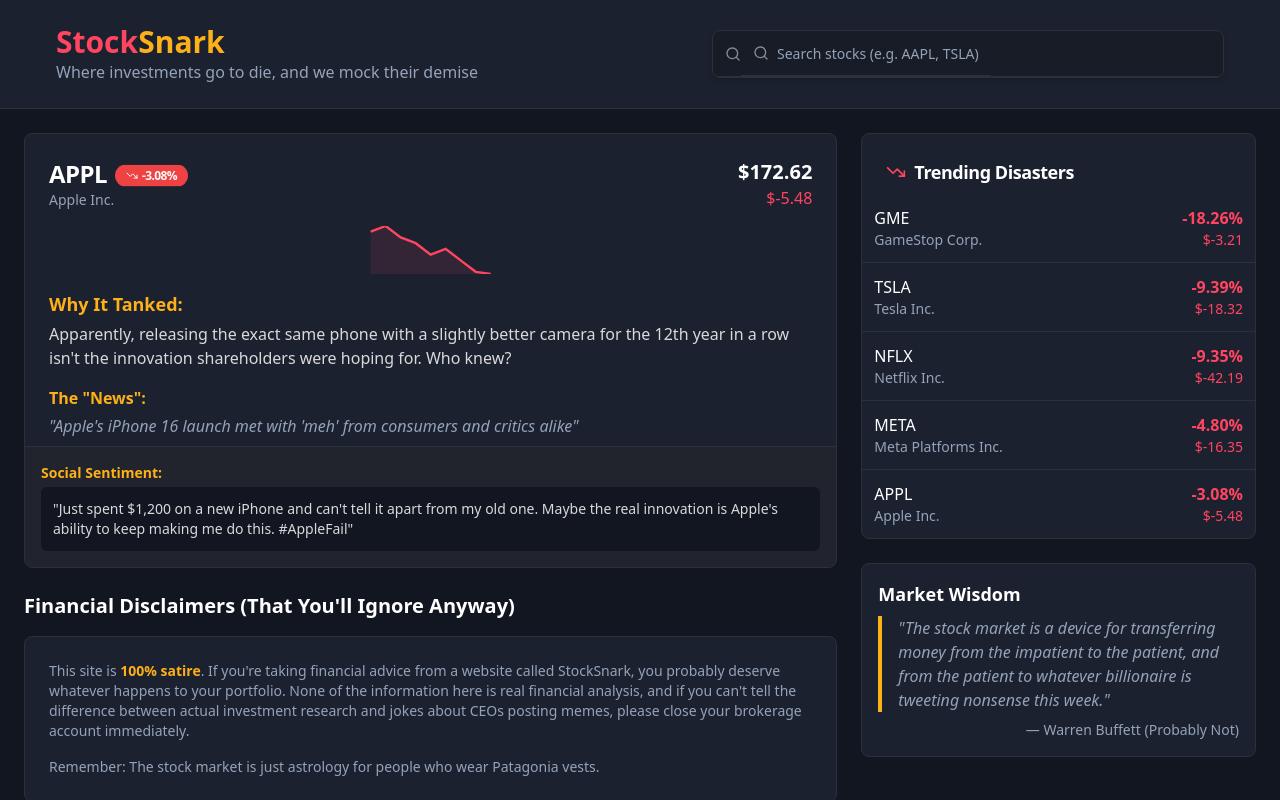
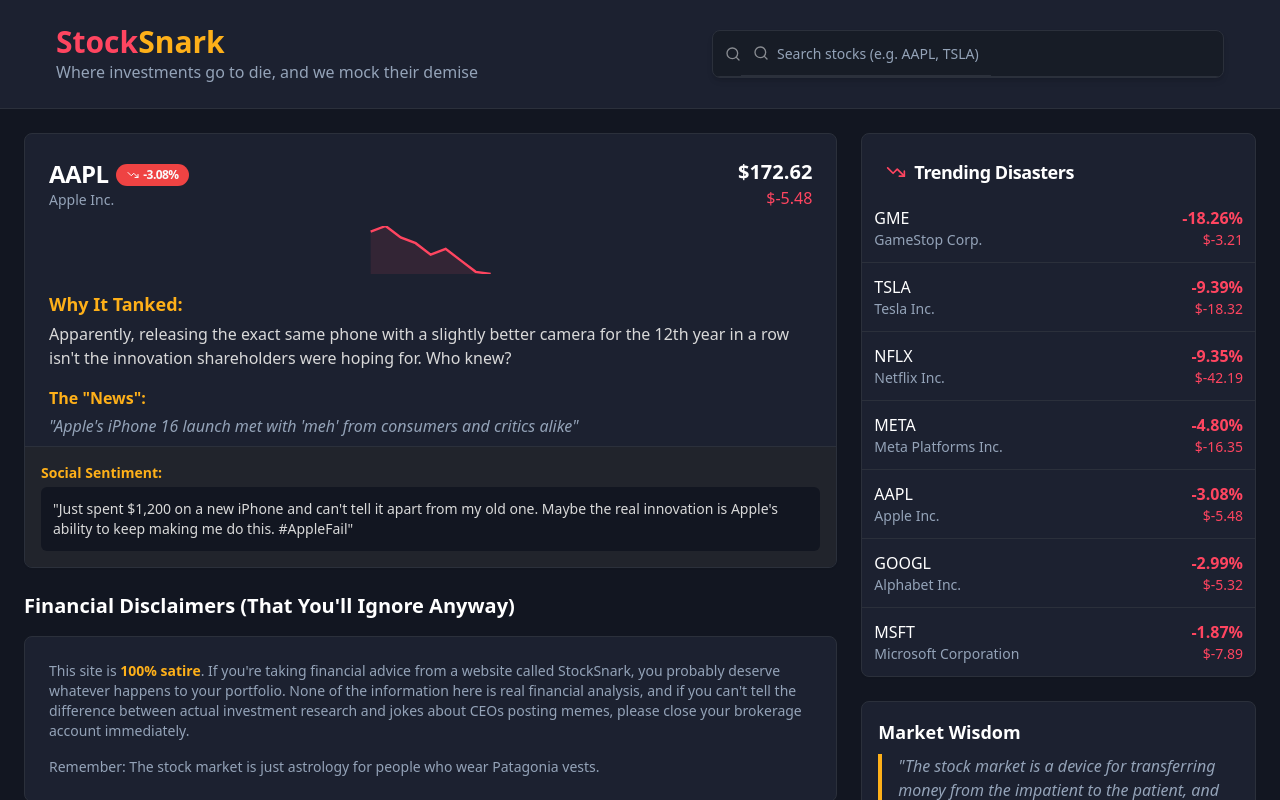
Before and after one commit to aditramdas/StockSnark, a React (Vite) app: page / in a window 1280 px wide. Shown: the top 800 px of the page. Built offline with nearby package versions, Linux system fonts and the light colour scheme.

Commit message:
Fix: Display selected stock
Fixes an issue where the selected stock was not being displayed.

```diff
--- a/src/data/mockStocks.ts
+++ b/src/data/mockStocks.ts
@@ -15,7 +15,7 @@ export interface MockStock {
 export const mockStocks: MockStock[] = [
   {
     id: "1",
-    ticker: "APPL",
+    ticker: "AAPL", // Fixed the typo from APPL to AAPL
     name: "Apple Inc.",
     price: 172.62,
     change: -5.48,
@@ -72,5 +72,29 @@ export const mockStocks: MockStock[] = [
     newsHeadline: "GameStop reports 10th consecutive quarterly loss as 'meme stock' momentum fades",
     mockTweet: "Diamond hands turned to dust. Turns out HODLing a fundamentally broken business model wasn't the get-rich-quick scheme Reddit promised. #GameStopLoss",
     chartData: [18, 17.5, 17.2, 16.8, 16.2, 15.7, 15.2, 14.8, 14.37]
+  },
+  {
+    id: "6",
+    ticker: "MSFT",
+    name: "Microsoft Corporation",
+    price: 415.32,
+    change: -7.89,
+    changePercent: -1.87,
+    sarcasticReason: "Investors suddenly remembered that Windows updates still crash computers after 35 years of development. Revolutionary!",
+    newsHeadline: "Microsoft's new AI assistant accidentally insults CEO during demo",
+    mockTweet: "My Windows PC just spent 2 hours updating only to blue screen. Maybe Microsoft should spend less on AI and more on actually working software. #WindowsFail",
+    chartData: [425, 423, 420, 418, 417, 416, 414, 415, 415.32]
+  },
+  {
+    id: "7",
+    ticker: "GOOGL",
+    name: "Alphabet Inc.",
+    price: 172.98,
+    change: -5.32,
+    changePercent: -2.99,
+    sarcasticReason: "Turns out launching 17 messaging apps and killing every single one wasn't a sustainable business strategy. Who knew?",
+    newsHeadline: "Google shutters another product with millions of users, surprising absolutely no one",
+    mockTweet: "Google just killed another product I relied on. At this point, getting attached to Google products is like adopting pets from a serial killer. #GoogleGraveyard",
+    chartData: [180, 178, 177, 176, 175, 174, 173, 172.5, 172.98]
   }
 ];
```
